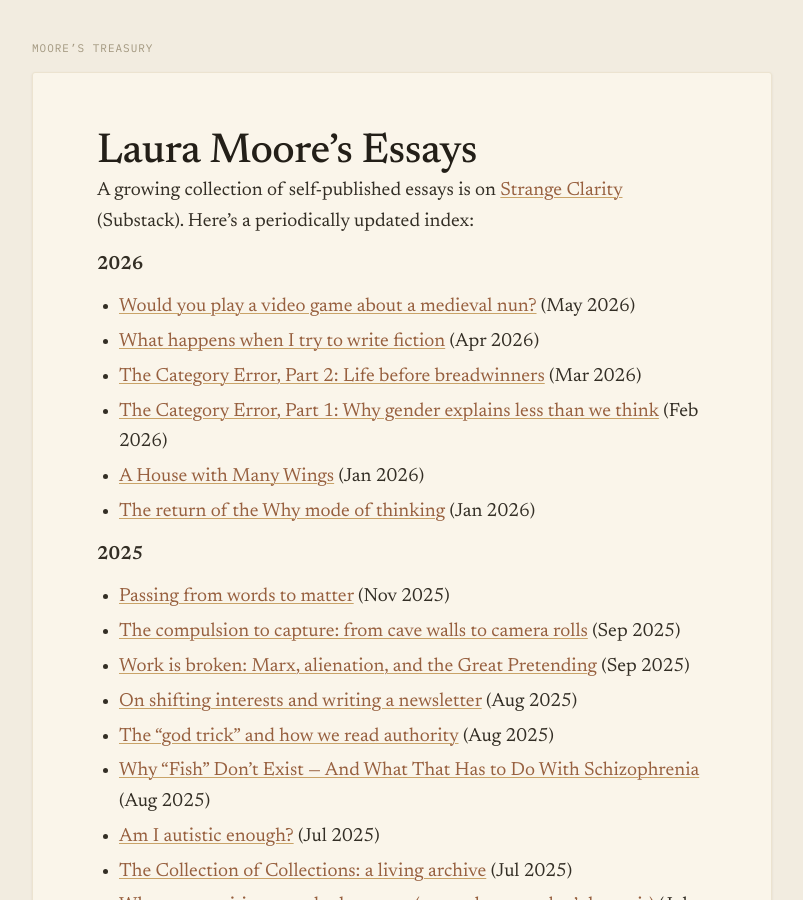
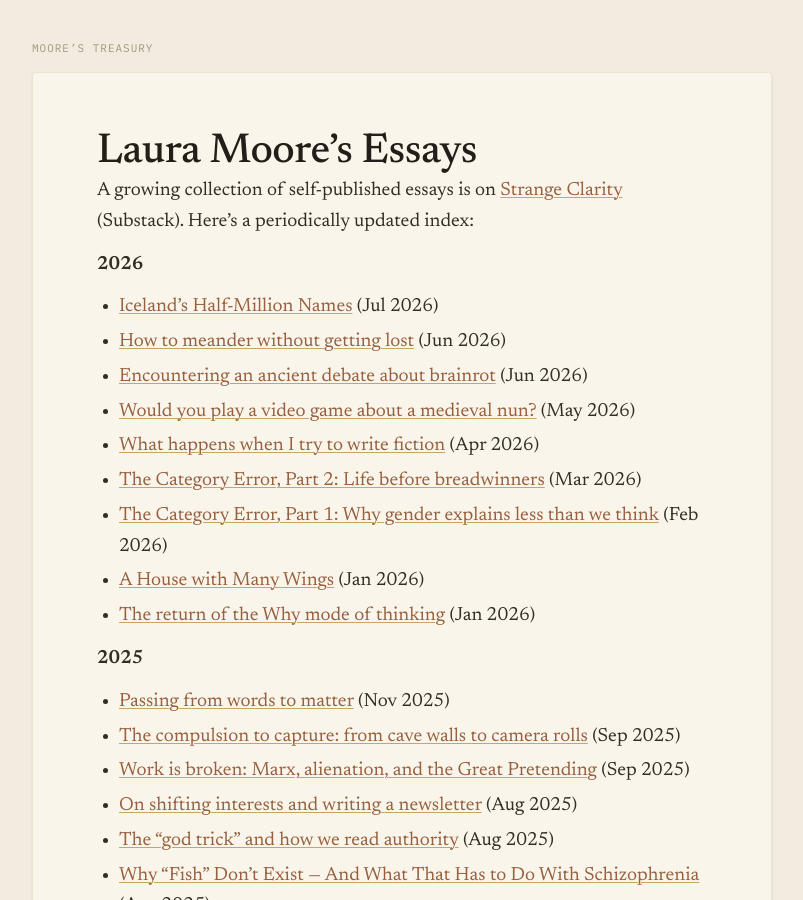
Before and after one commit to lauramoorewrites-del/treasury, a Jekyll site: the page built from essays.md, in a window 1280 px wide and 900 px high. Shown: the whole window, without its empty margins (238-1041 px from the left). Built offline with Jekyll 4.4.1, drawn with Linux system fonts in a browser that asks for light colours.

Commit message:
Add three latest Strange Clarity essays to essays page
Co-Authored-By: Claude Opus 4.6 (1M context) <noreply@anthropic.com>

```diff
--- a/essays.md
+++ b/essays.md
@@ -8,6 +8,9 @@ A growing collection of self-published essays is on [Strange Clarity](https://ww
 
 **2026**
 
+- [Iceland's Half-Million Names](https://www.strangeclarity.com/p/icelands-half-million-names) (Jul 2026)
+- [How to meander without getting lost](https://www.strangeclarity.com/p/how-to-meander-without-getting-lost) (Jun 2026)
+- [Encountering an ancient debate about brainrot](https://www.strangeclarity.com/p/encountering-an-ancient-debate-about) (Jun 2026)
 - [Would you play a video game about a medieval nun?](https://www.strangeclarity.com/p/would-you-play-a-video-game-about) (May 2026)
 - [What happens when I try to write fiction](https://www.strangeclarity.com/p/what-happens-when-i-try-to-write) (Apr 2026)
 - [The Category Error, Part 2: Life before breadwinners](https://www.strangeclarity.com/p/life-before-breadwinners) (Mar 2026)
```
